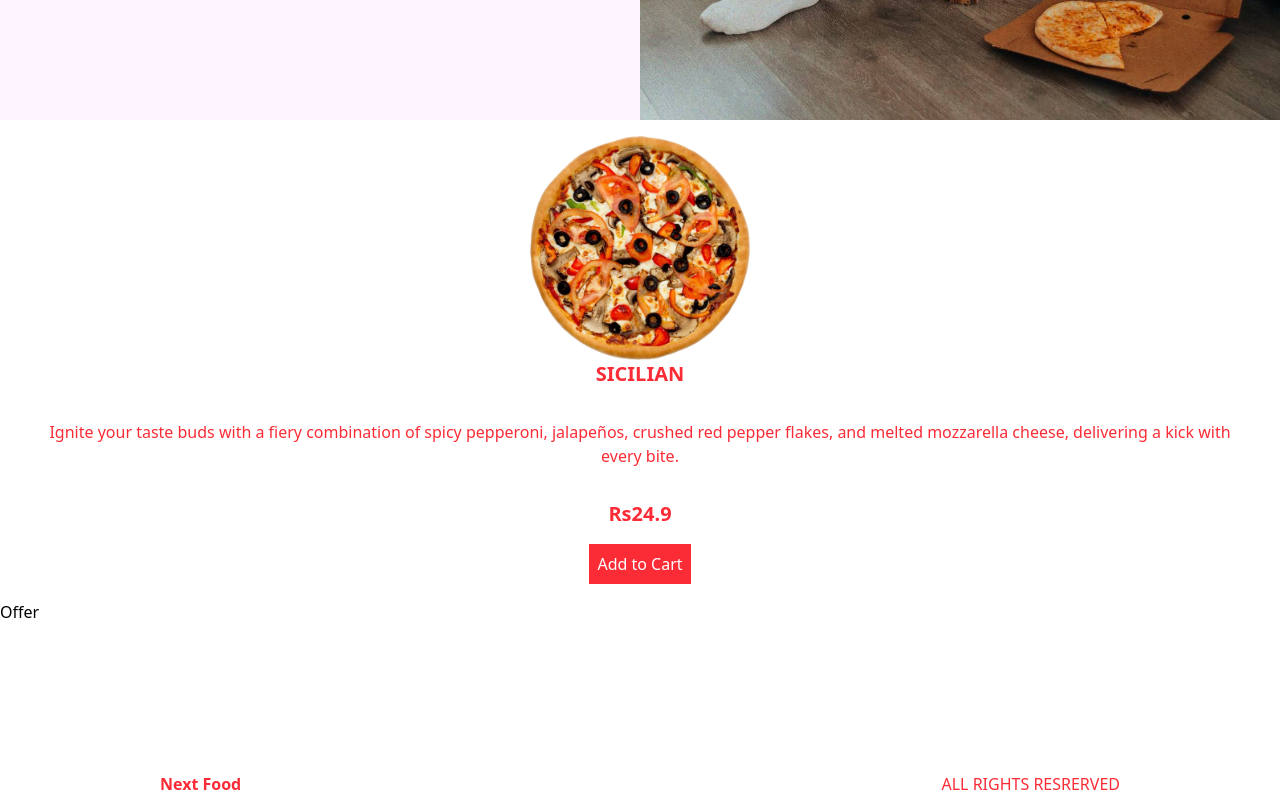
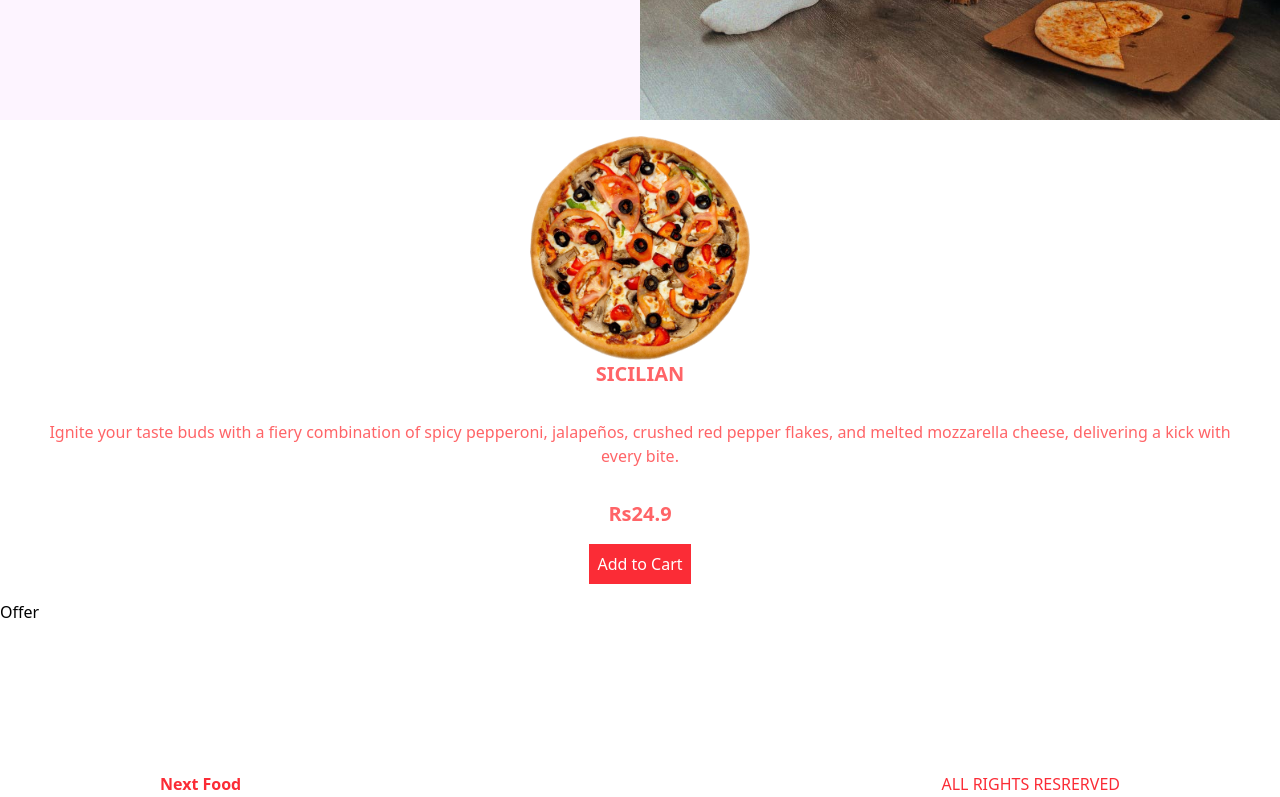
Before and after one commit to Prarabadha/nextfoodApp, a Next.js app: page / in a window 1280 px wide. Shown: the part 680-1477 px from the top of the page. Built offline with nearby package versions, Linux system fonts and the light colour scheme.

Commit message:
second changes

```diff
--- a/src/components/Featured.tsx
+++ b/src/components/Featured.tsx
@@ -3,7 +3,7 @@ import Image from "next/image";
 
 const Featured = () => {
   return (
-    <div className="w-screen overflow-x-scroll text-red-500">
+    <div className="w-screen overflow-x-scroll text-red-400">
       {/* Wrapper */}
       <div className="w-max flex">
         {/* Single Item */}
```
